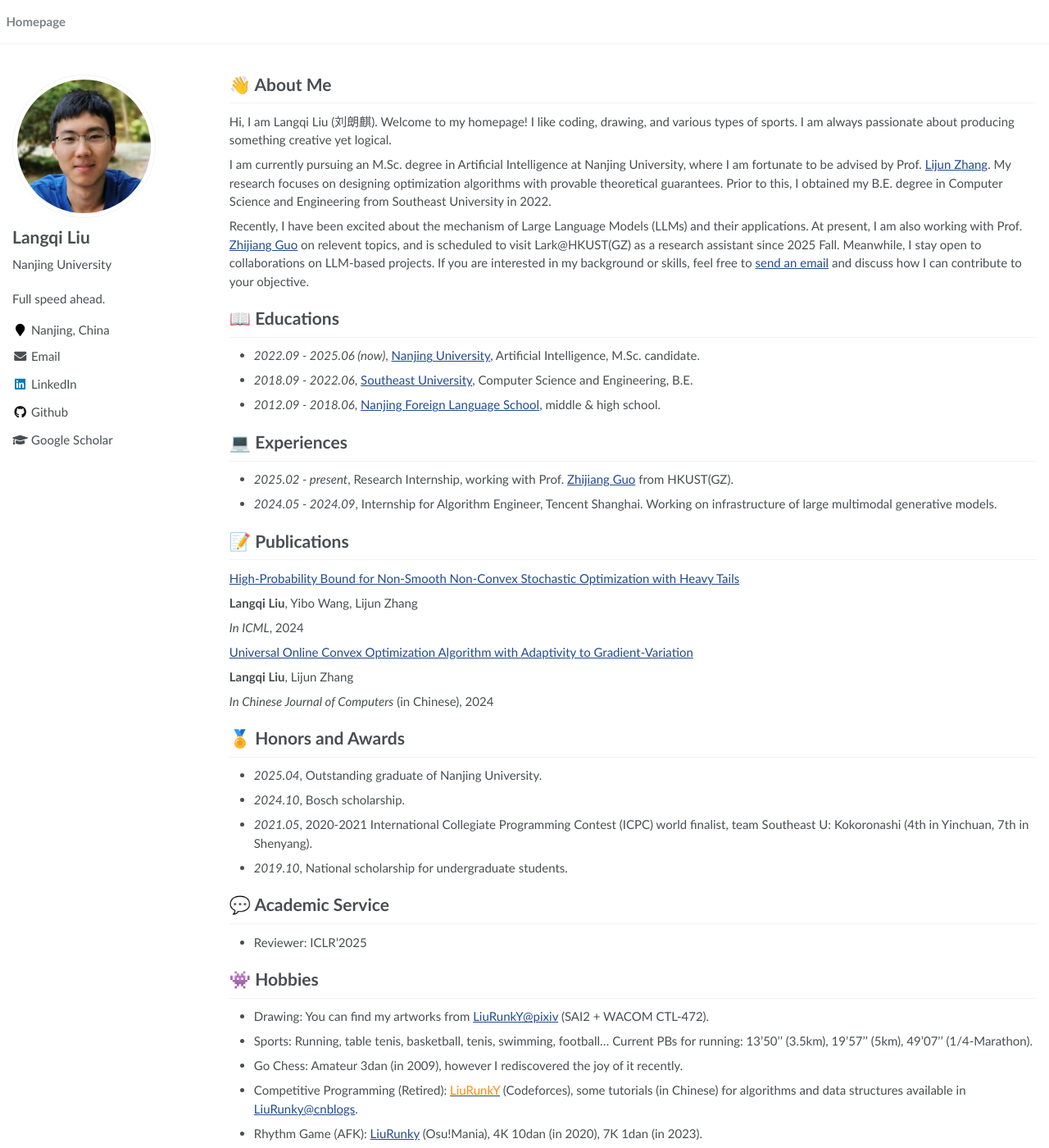
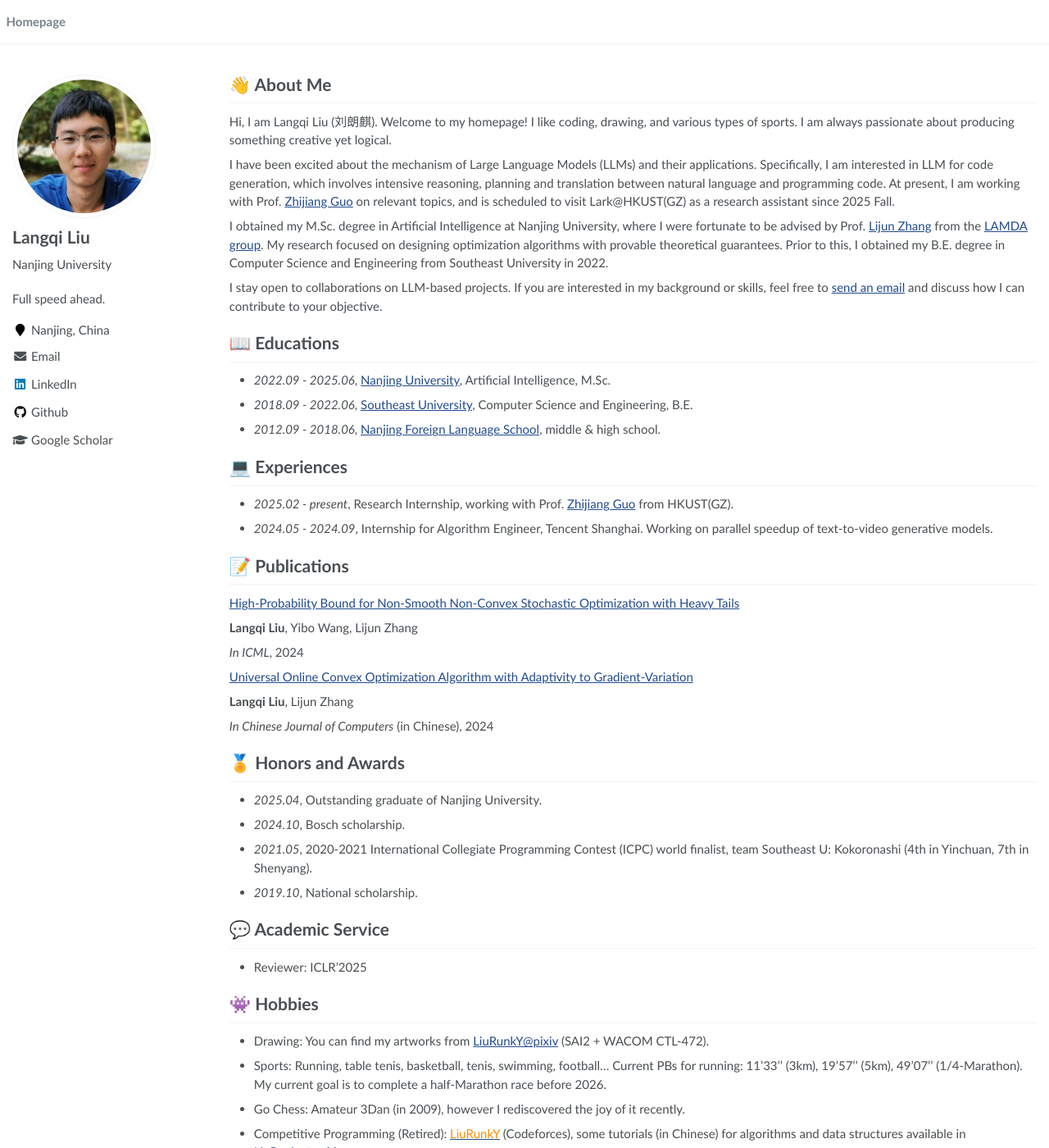
Before and after one commit to LiuRunky/LiuRunky.github.io, a Jekyll site: the page built from _pages/about.md, in a window 1280 px wide and 1400 px high. Shown: the whole window at 82% size. Built offline with Jekyll 4.4.1, drawn with Linux system fonts in a browser that asks for light colours; some of the changed text lies outside the part shown.

Commit message:
Update files

```diff
--- a/_pages/about.md
+++ b/_pages/about.md
@@ -22,13 +22,15 @@ Welcome to my homepage!
 I like coding, drawing, and various types of sports.
 I am always passionate about producing something creative yet logical.
 
-I am currently pursuing an M.Sc. degree in Artificial Intelligence at Nanjing University, where I am fortunate to be advised by Prof. [Lijun Zhang](https://ai.nju.edu.cn/zlj/index.htm).
-My research focuses on designing optimization algorithms with provable theoretical guarantees.
+I have been excited about the mechanism of Large Language Models (LLMs) and their applications.
+Specifically, I am interested in LLM for code generation, which involves intensive reasoning, planning and translation between natural language and programming code.
+At present, I am working with Prof. [Zhijiang Guo](https://cartus.github.io/) on relevant topics, and is scheduled to visit Lark@HKUST(GZ) as a research assistant since 2025 Fall.
+
+I obtained my M.Sc. degree in Artificial Intelligence at Nanjing University, where I were fortunate to be advised by Prof. [Lijun Zhang](https://ai.nju.edu.cn/zlj/index.htm) from the [LAMDA group](https://www.lamda.nju.edu.cn/MainPage.ashx).
+My research focused on designing optimization algorithms with provable theoretical guarantees.
 Prior to this, I obtained my B.E. degree in Computer Science and Engineering from Southeast University in 2022.
 
-Recently, I have been excited about the mechanism of Large Language Models (LLMs) and their applications.
-At present, I am also working with Prof. [Zhijiang Guo](https://cartus.github.io/) on relevent topics, and is scheduled to visit Lark@HKUST(GZ) as a research assistant since 2025 Fall.
-Meanwhile, I stay open to collaborations on LLM-based projects.
+I stay open to collaborations on LLM-based projects.
 If you are interested in my background or skills, feel free to [send an email](mailto:liurunky@gmail.com) and discuss how I can contribute to your objective.
 
 
@@ -36,13 +38,13 @@ If you are interested in my background or skills, feel free to [send an email](m
 
 
 # 📖 Educations
-- *2022.09 - 2025.06 (now)*, [Nanjing University](https://www.nju.edu.cn/), Artificial Intelligence, M.Sc. candidate.
+- *2022.09 - 2025.06*, [Nanjing University](https://www.nju.edu.cn/), Artificial Intelligence, M.Sc.
 - *2018.09 - 2022.06*, [Southeast University](https://www.seu.edu.cn/), Computer Science and Engineering, B.E.
 - *2012.09 - 2018.06*, [Nanjing Foreign Language School](http://www.nfls.com.cn/), middle & high school.
 
 # 💻 Experiences
 - *2025.02 - present*, Research Internship, working with Prof. [Zhijiang Guo](https://cartus.github.io/) from HKUST(GZ).
-- *2024.05 - 2024.09*, Internship for Algorithm Engineer, Tencent Shanghai. Working on infrastructure of large multimodal generative models.
+- *2024.05 - 2024.09*, Internship for Algorithm Engineer, Tencent Shanghai. Working on parallel speedup of text-to-video generative models.
 
 {% comment %}
 # 🔥 News
@@ -91,14 +93,14 @@ If you are interested in my background or skills, feel free to [send an email](m
 - *2025.04*, Outstanding graduate of Nanjing University.
 - *2024.10*, Bosch scholarship.
 - *2021.05*, 2020-2021 International Collegiate Programming Contest (ICPC) world finalist, team Southeast U: Kokoronashi (4th in Yinchuan, 7th in Shenyang).
-- *2019.10*, National scholarship for undergraduate students.
+- *2019.10*, National scholarship.
 
 # 💬 Academic Service
 - Reviewer: ICLR'2025
 
 # 👾 Hobbies
 - Drawing: You can find my artworks from [LiuRunkY@pixiv](https://www.pixiv.net/users/16552180) (SAI2 + WACOM CTL-472).
-- Sports: Running, table tenis, basketball, tenis, swimming, football... Current PBs for running: 13'50'' (3.5km), 19'57'' (5km), 49'07'' (1/4-Marathon).
-- Go Chess: Amateur 3dan (in 2009), however I rediscovered the joy of it recently.
+- Sports: Running, table tenis, basketball, tenis, swimming, football... Current PBs for running: 11'33'' (3km), 19'57'' (5km), 49'07'' (1/4-Marathon). My current goal is to complete a half-Marathon race before 2026.
+- Go Chess: Amateur 3Dan (in 2009), however I rediscovered the joy of it recently.
 - Competitive Programming (Retired): [<font color="#FF8C00">LiuRunkY</font>](https://codeforces.com/profile/LiuRunkY) (Codeforces), some tutorials (in Chinese) for algorithms and data structures available in [LiuRunky@cnblogs](https://www.cnblogs.com/LiuRunky).
-- Rhythm Game (AFK): [LiuRunky](https://osu.ppy.sh/users/6172732) (Osu!Mania), 4K 10dan (in 2020), 7K 1dan (in 2023).
+- Rhythm Game (AFK): [LiuRunky](https://osu.ppy.sh/users/6172732) (Osu!Mania), 4K 10Dan (in 2020), 7K 1Dan (in 2023). My favorite music composer is ginkiha.
```
